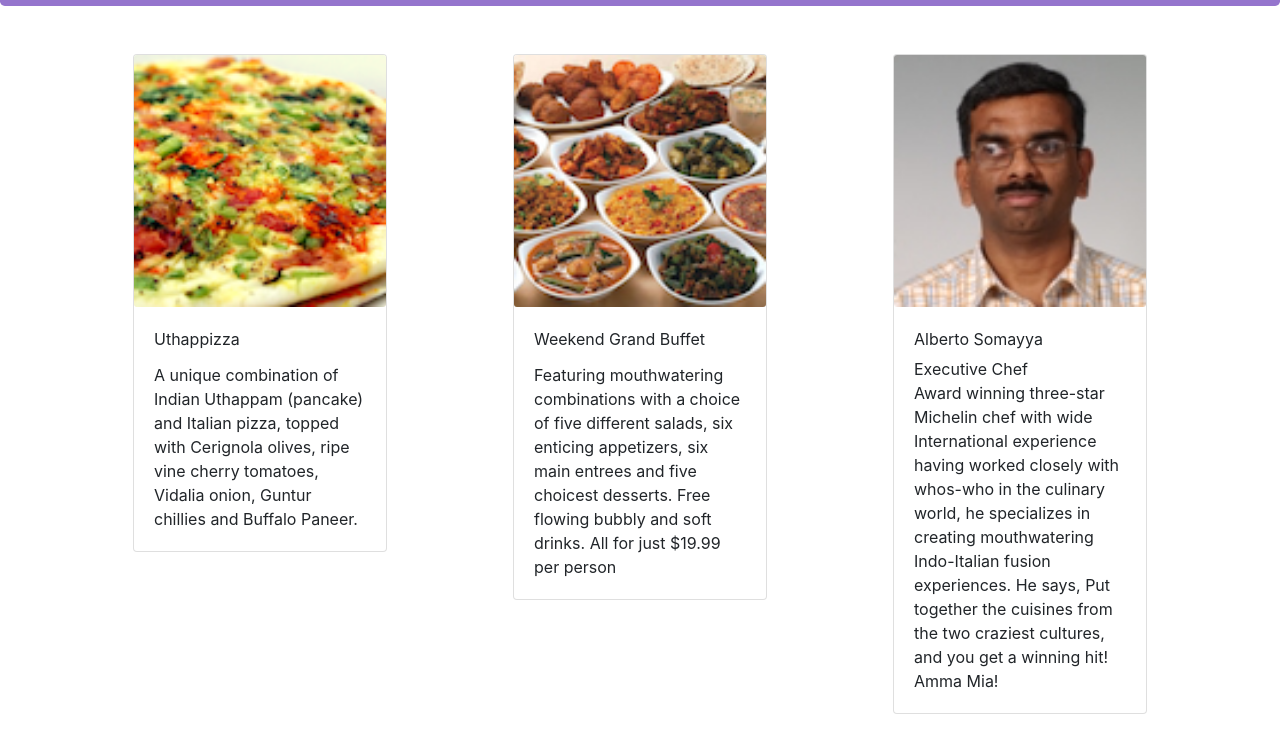
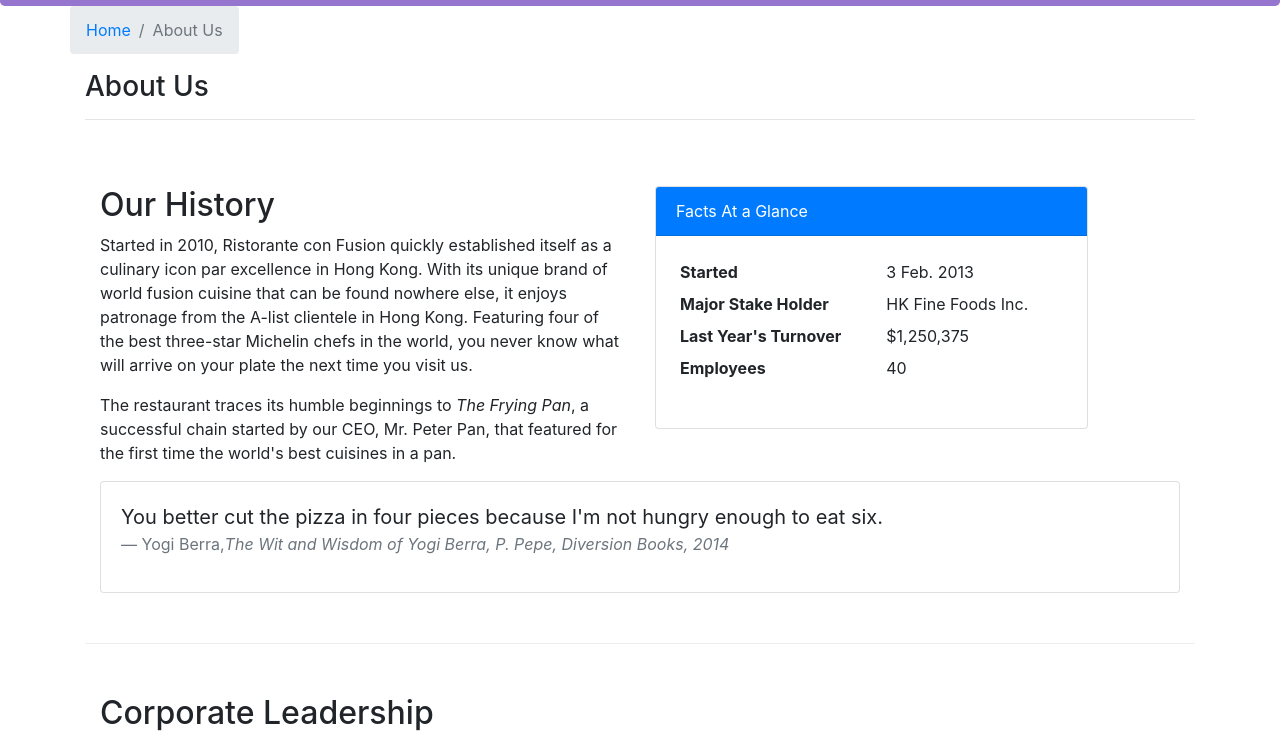
Before and after one commit to amalasyrafs/coursera-reactjs, a React (Create React App) app: page /aboutus in a window 1280 px wide. Before the commit this address led to /home. Shown: the part 336-1086 px from the top of the page. Built offline with nearby package versions, Linux system fonts and the light colour scheme.

Commit message:
Assignment 2

```diff
--- /dev/null
+++ b/src/components/AboutComponent.js
@@ -0,0 +1,112 @@
+import React from "react";
+import { Breadcrumb, BreadcrumbItem, Card, CardBody, CardHeader, Media } from "reactstrap";
+import { Link } from "react-router-dom";
+
+function RenderLeader({item}) {
+  return (
+      <Media tag="li">
+        <Media left middle>
+          <Media className="m-3" object src={item.image} alt={item.name} />
+        </Media>
+        <Media body className="m-2">
+          <Media heading>{item.name}</Media>
+          <p>{item.designation}</p>
+          <p>{item.description}</p>
+        </Media>
+      </Media>
+  );
+}
+
+function About(props) {
+  const leaders = props.leaders.map((leader) => {
+      return (
+        <div >
+          <RenderLeader item={leader} />
+        </div>
+      );
+  });
+
+  return (
+    <div className="container">
+      <div className="row">
+        <Breadcrumb>
+          <BreadcrumbItem>
+            <Link to="/home">Home</Link>
+          </BreadcrumbItem>
+          <BreadcrumbItem active>About Us</BreadcrumbItem>
+        </Breadcrumb>
+        <div className="col-12">
+          <h3>About Us</h3>
+          <hr />
+        </div>
+      </div>
+      <div className="row row-content">
+        <div className="col-12 col-md-6">
+          <h2>Our History</h2>
+          <p>
+            Started in 2010, Ristorante con Fusion quickly established itself as
+            a culinary icon par excellence in Hong Kong. With its unique brand
+            of world fusion cuisine that can be found nowhere else, it enjoys
+            patronage from the A-list clientele in Hong Kong. Featuring four of
+            the best three-star Michelin chefs in the world, you never know what
+            will arrive on your plate the next time you visit us.
+          </p>
+          <p>
+            The restaurant traces its humble beginnings to{" "}
+            <em>The Frying Pan</em>, a successful chain started by our CEO, Mr.
+            Peter Pan, that featured for the first time the world's best
+            cuisines in a pan.
+          </p>
+        </div>
+        <div className="col-12 col-md-5">
+          <Card>
+            <CardHeader className="bg-primary text-white">
+              Facts At a Glance
+            </CardHeader>
+            <CardBody>
+              <dl className="row p-1">
+                <dt className="col-6">Started</dt>
+                <dd className="col-6">3 Feb. 2013</dd>
+                <dt className="col-6">Major Stake Holder</dt>
+                <dd className="col-6">HK Fine Foods Inc.</dd>
+                <dt className="col-6">Last Year's Turnover</dt>
+                <dd className="col-6">$1,250,375</dd>
+                <dt className="col-6">Employees</dt>
+                <dd className="col-6">40</dd>
+              </dl>
+            </CardBody>
+          </Card>
+        </div>
+        <div className="col-12">
+          <Card>
+            <CardBody className="bg-faded">
+              <blockquote className="blockquote">
+                <p className="mb-0">
+                  You better cut the pizza in four pieces because I'm not hungry
+                  enough to eat six.
+                </p>
+                <footer className="blockquote-footer">
+                  Yogi Berra,
+                  <cite title="Source Title">
+                    The Wit and Wisdom of Yogi Berra, P. Pepe, Diversion Books,
+                    2014
+                  </cite>
+                </footer>
+              </blockquote>
+            </CardBody>
+          </Card>
+        </div>
+      </div>
+      <div className="row row-content">
+        <div className="col-12">
+          <h2>Corporate Leadership</h2>
+        </div>
+        <div className="col-12">
+          <Media list>{leaders}</Media>
+        </div>
+      </div>
+    </div>
+  );
+}
+
+export default About;
--- a/src/components/MainComponent.js
+++ b/src/components/MainComponent.js
@@ -9,6 +9,7 @@
 import Footer from './FooterComponent';
 import Home from './HomeComponent';
 import Contact from './ContactComponent';
+import About from './AboutComponent';
 import { Switch, Route, Redirect} from 'react-router-dom';
 
 class Main extends Component {
@@ -48,6 +49,7 @@
           <Route path="/home" component={HomePage} />
           <Route exact path="/menu" component={() => <Menu dishes={this.state.dishes} />} />
           <Route path="/menu/:dishId" component={DishWithId} />
+          <Route path="/aboutus" component={() => <About leaders={this.state.leaders}/>} />
           <Route exact path="/contactus" component={Contact} />
           <Redirect to="/home" />
         </Switch>
```
